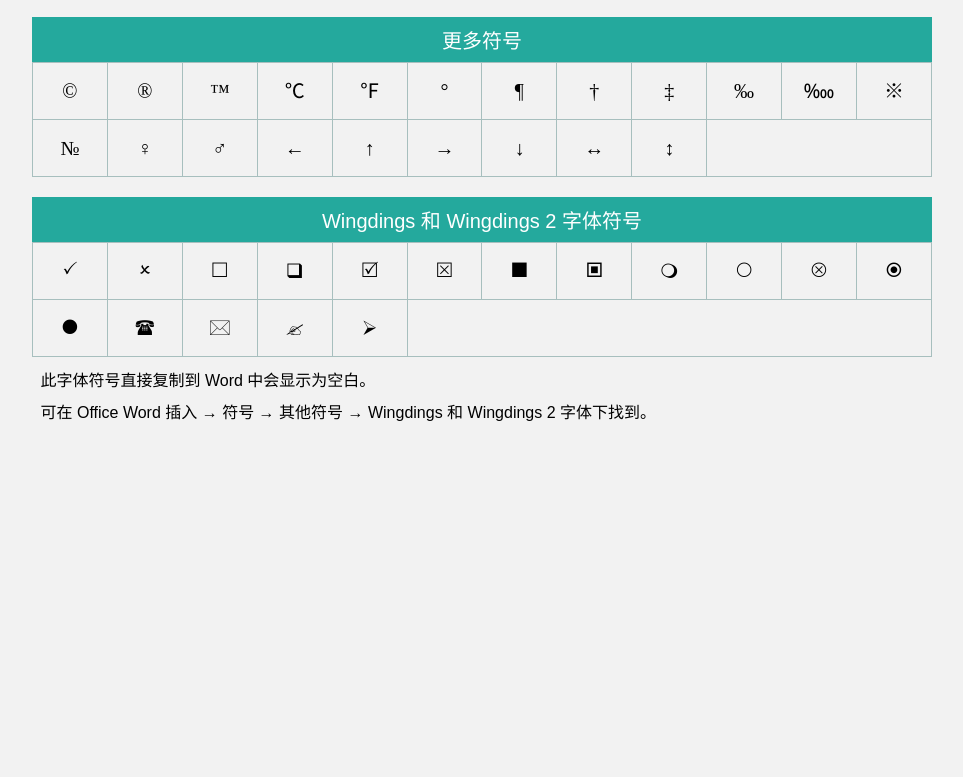
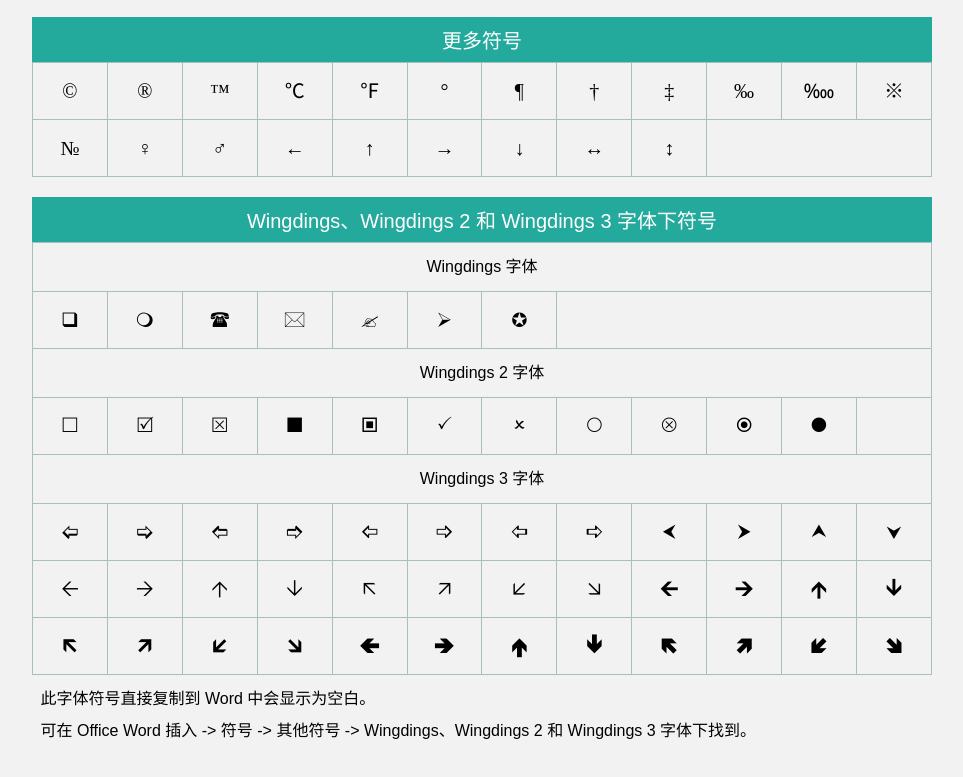
Before and after one commit to changyi1130/character.github.io, a plain HTML site: page index.html in a window 1280 px wide. Shown: the part 1508-2285 px from the top of the page, without its empty margins (158-1121 px from the left). Before the commit the page ends 1995 px from the top, so only its background shows below. Drawn offline with Linux system fonts and the light colour scheme.

Commit message:
新增两个字符，修改 Wingdings 系列字体的表格格式

```diff
--- a/index.html
+++ b/index.html
@@ -261,35 +261,84 @@
     </table>
 
     <table>
-        <caption>Wingdings 和 Wingdings 2 字体符号</caption>
+        <caption>Wingdings、Wingdings 2 和 Wingdings 3 字体下符号</caption>
         <tbody>
             <tr>
-                <td class="wingdings_2"></td>
-                <td class="wingdings_2"></td>
+                <td colspan="12" class="specialFonts">Wingdings 字体</td>
+            </tr>
+            <tr>
+                <td class="wingdings"></td>
+                <td class="wingdings"></td>
+                <td class="wingdings"></td>
+                <td class="wingdings"></td>
+                <td class="wingdings"></td>
+                <td class="wingdings"></td>
+                <td class="wingdings"></td>
+                <td colspan="5"></td>
+            </tr>
+            <td colspan="12" class="specialFonts">Wingdings 2 字体</td>
+            <tr>
                 <td class="wingdings_2"></td>
-                <td class="wingdings"></td>
                 <td class="wingdings_2"></td>
                 <td class="wingdings_2"></td>
                 <td class="wingdings_2"></td>
                 <td class="wingdings_2"></td>
-                <td class="wingdings"></td>
+                <td class="wingdings_2"></td>
+                <td class="wingdings_2"></td>
                 <td class="wingdings_2"></td>
                 <td class="wingdings_2"></td>
                 <td class="wingdings_2"></td>
+                <td class="wingdings_2"></td>
+                <td></td>
+            </tr>
+            <td colspan="12" class="specialFonts">Wingdings 3 字体</td>
+            <tr>
+                <td class="wingdings_3"></td>
+                <td class="wingdings_3"></td>
+                <td class="wingdings_3"></td>
+                <td class="wingdings_3"></td>
+                <td class="wingdings_3"></td>
+                <td class="wingdings_3"></td>
+                <td class="wingdings_3"></td>
+                <td class="wingdings_3"></td>
+                <td class="wingdings_3"></td>
+                <td class="wingdings_3"></td>
+                <td class="wingdings_3"></td>
+                <td class="wingdings_3"></td>
             </tr>
             <tr>
-                <td class="wingdings_2"></td>
-                <td class="wingdings"></td>
-                <td class="wingdings"></td>
-                <td class="wingdings"></td>
-                <td class="wingdings"></td>
-                <td colspan="7"></td>
+                <td class="wingdings_3"></td>
+                <td class="wingdings_3"></td>
+                <td class="wingdings_3"></td>
+                <td class="wingdings_3"></td>
+                <td class="wingdings_3"></td>
+                <td class="wingdings_3"></td>
+                <td class="wingdings_3"></td>
+                <td class="wingdings_3"></td>
+                <td class="wingdings_3"></td>
+                <td class="wingdings_3"></td>
+                <td class="wingdings_3"></td>
+                <td class="wingdings_3"></td>
+            </tr>
+            <tr>
+                <td class="wingdings_3"></td>
+                <td class="wingdings_3"></td>
+                <td class="wingdings_3"></td>
+                <td class="wingdings_3"></td>
+                <td class="wingdings_3"></td>
+                <td class="wingdings_3"></td>
+                <td class="wingdings_3"></td>
+                <td class="wingdings_3"></td>
+                <td class="wingdings_3"></td>
+                <td class="wingdings_3"></td>
+                <td class="wingdings_3"></td>
+                <td class="wingdings_3"></td>
             </tr>
         </tbody>
         <tfoot>
             <tr>
-                <td colspan="12">此字体符号直接复制到 Word 中会显示为空白。<br>可在 Office Word 插入 → 符号 → 其他符号 → Wingdings 和 Wingdings 2
-                    字体下找到。</td>
+                <td colspan="12">此字体符号直接复制到 Word 中会显示为空白。<br>可在 Office Word 插入 -> 符号 -> 其他符号 -> Wingdings、Wingdings 2 和
+                    Wingdings 3 字体下找到。</td>
             </tr>
         </tfoot>
     </table>
--- a/styles/style.css
+++ b/styles/style.css
@@ -8,6 +8,12 @@
     font-family: "Wingdings 2";
     src: local("Wingdings 2"),
         url("../fonts/WINGDNG2.TTF") format("truetype");
+}
+
+@font-face {
+    font-family: "Wingdings 3";
+    src: local("Wingdings 3"),
+        url("../fonts/WINGDNG3.TTF") format("truetype");
 }
 
 html {
@@ -66,7 +72,7 @@
 }
 
 tfoot td {
-    font-family: "Source Han Sans SC", "Microsoft YaHei", sans-serif;
+    font-family: "Microsoft YaHei", sans-serif;
     font-size: 1.6rem;
     text-align: left;
     border: 0;
@@ -80,12 +86,21 @@
     background-color: #fff;
 }
 
+.specialFonts {
+    font-family: "Microsoft YaHei", sans-serif;
+    font-size: 1.6rem;
+}
+
+.wingdings {
+    font-family: "Wingdings";
+}
+
 .wingdings_2 {
     font-family: "Wingdings 2";
 }
 
-.wingdings {
-    font-family: "Wingdings";
+.wingdings_3 {
+    font-family: "Wingdings 3";
 }
 
 /* 复制动画 */
```
Also changed, not shown: fonts/WINGDNG3.TTF (added).
